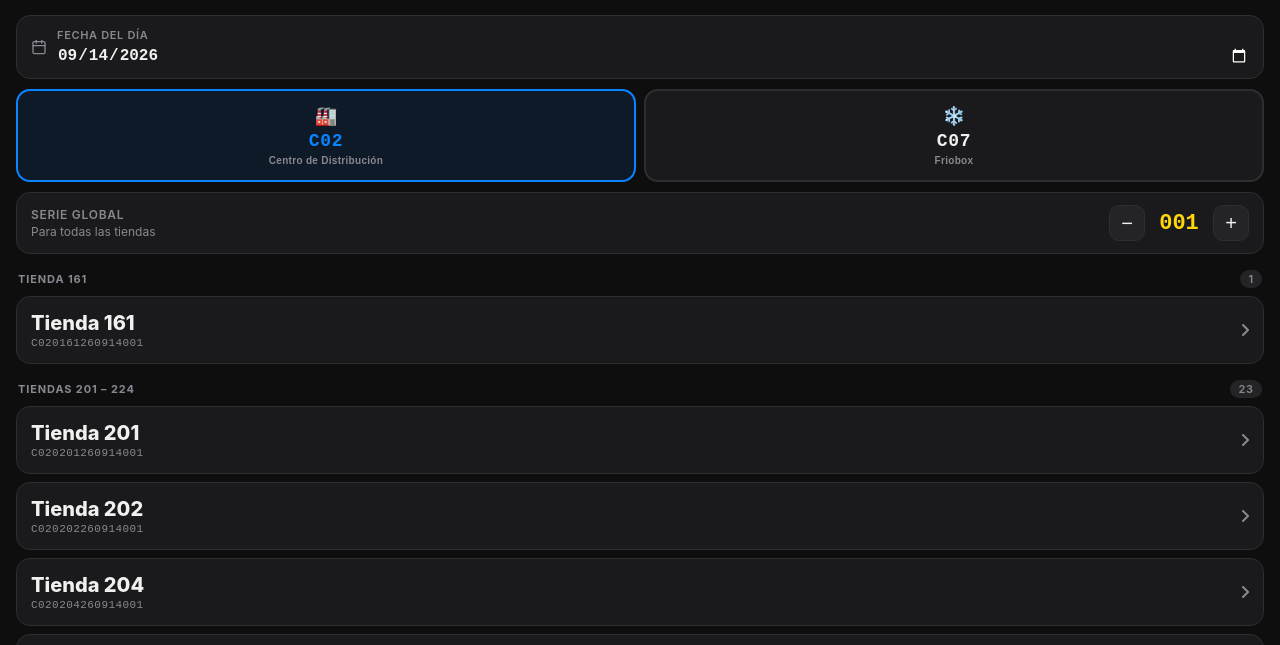
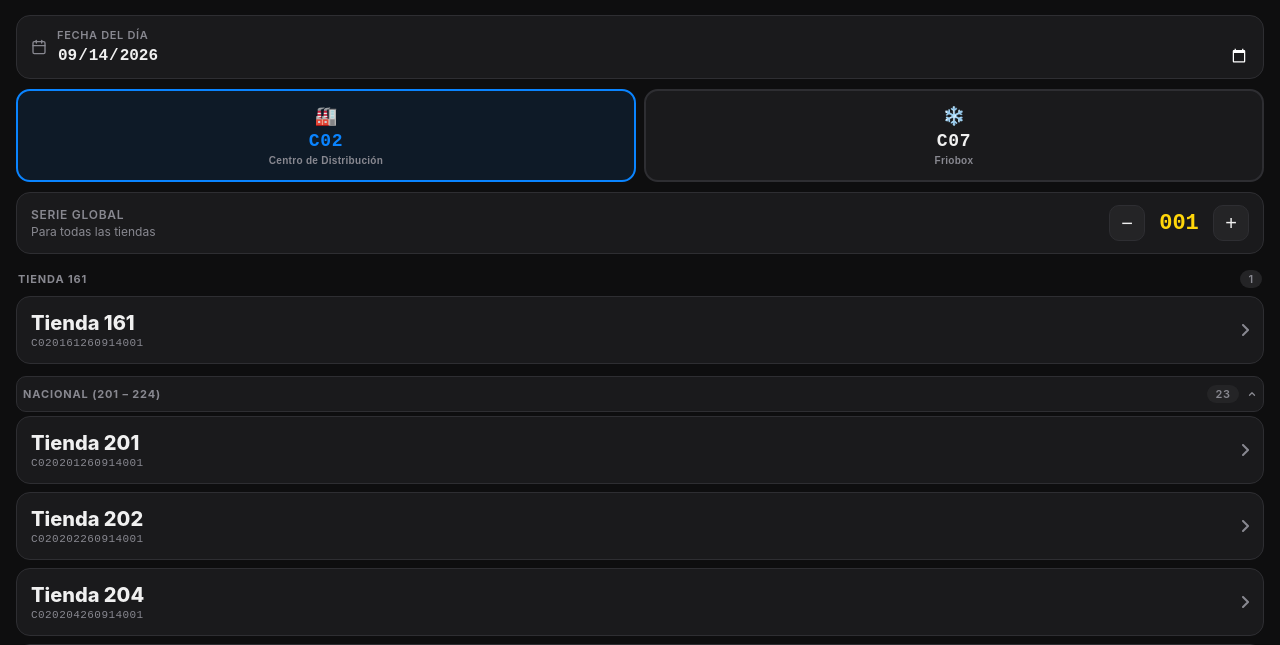
Before and after one commit to esmocpor/Barcode-generator, a plain HTML site: page index.html in a window 1280 px wide. Shown: the part 117-762 px from the top of the page. Drawn offline with Linux system fonts and the light colour scheme.

Commit message:
Update index.html

```diff
--- a/index.html
+++ b/index.html
@@ -67,6 +67,10 @@ header h1 { font-size: 22px; font-weight: 700; letter-spacing: -0.5px; }
 .tipo-almacen-btn.active .tipo-code { color: var(--blue); }
 .tipo-label { font-size: 10px; font-weight: 600; color: var(--muted); text-align: center; letter-spacing: 0.03em; }
 .sec-header { font-size: 11px; font-weight: 700; letter-spacing: 0.08em; text-transform: uppercase; color: var(--muted); margin: 16px 0 8px; padding: 0 2px; display: flex; align-items: center; justify-content: space-between; }
+.sec-header-toggle { cursor: pointer; padding: 8px 6px; margin: 12px 0 4px; background: var(--surface); border: 1px solid var(--border); border-radius: 10px; }
+.sec-header-toggle:active { background: var(--surface2); }
+.sec-chevron { transition: transform 0.2s ease; flex-shrink: 0; }
+.sec-chevron.open { transform: rotate(180deg); }
 .sec-count { font-size: 11px; font-weight: 600; color: var(--muted); background: var(--surface2); padding: 2px 8px; border-radius: 20px; }
 .tienda-item { background: var(--surface); border: 1px solid var(--border); border-radius: var(--radius); margin-bottom: 8px; overflow: hidden; cursor: pointer; transition: background 0.12s; }
 .tienda-item:active { background: var(--surface2); }
@@ -551,13 +555,17 @@
 <script src="https://cdn.jsdelivr.net/npm/jsbarcode@3.11.6/dist/JsBarcode.all.min.js"></script>
 <script src="https://cdn.jsdelivr.net/npm/html5-qrcode@2.3.8/html5-qrcode.min.js"></script>
 <script>
-const TIENDAS = [161,201,202,204,205,206,207,208,209,210,211,212,213,214,215,216,217,218,219,220,221,222,223,224,801,802,803,804,805,806,807,808,809,810,811,812,813,814,815,816,901,902,903,904,906,907,908,909,910,911];
+const TIENDAS = [161,201,202,204,205,206,207,208,209,210,211,212,213,214,215,216,217,218,219,220,221,222,223,224,801,802,803,804,805,806,807,808,809,810,811,812,813,814,815,816,901,902,903,904,906,907,908,909,910,911,913];
 const GRUPOS = [
-  { label: 'Tienda 161', items: [161] },
-  { label: 'Tiendas 201 – 224', items: TIENDAS.filter(t=>t>=201&&t<=224) },
-  { label: 'Tiendas 801 – 816', items: TIENDAS.filter(t=>t>=801&&t<=816) },
-  { label: 'Tiendas 901 – 911', items: TIENDAS.filter(t=>t>=901&&t<=911) },
+  { key: '161', label: 'Tienda 161', items: [161], collapsible: false },
+  { key: 'nacional', label: 'Nacional (201 – 224)', items: TIENDAS.filter(t=>t>=201&&t<=224), collapsible: true },
+  { key: 'jumbo', label: 'Jumbo (801 – 816)', items: TIENDAS.filter(t=>t>=801&&t<=816), collapsible: true },
+  { key: 'merca', label: 'Merca (901 – 913)', items: TIENDAS.filter(t=>t>=900&&t<=999), collapsible: true },
 ];
+
+// Estado de qué grupos están desplegados — todos abiertos por defecto (igual que
+// se veía antes), pero cada uno se pliega/despliega de forma independiente.
+let gruposExpandidos = { nacional: true, jumbo: true, merca: true };
 
 let globalSerie = 1;
 let tipoAlmacen = 'C02';
@@ -640,6 +648,24 @@ function buildCode(tienda, serie, fecha) {
   return tipoAlmacen + '0' + pad(tienda,3) + yyyy.slice(-2) + mm + dd + pad(serie,3);
 }
 
+function tiendaItemHtml(t, fecha) {
+  const code = buildCode(t, globalSerie, fecha);
+  return `<div class="tienda-item" onclick="openTienda(${t})">
+    <div class="tienda-main">
+      <div style="flex:1;">
+        <div class="tienda-num">Tienda ${t}</div>
+        <div class="tienda-code">${code}</div>
+      </div>
+      <svg class="tienda-arrow" width="7" height="12" viewBox="0 0 7 12" fill="none" stroke="currentColor" stroke-width="2" stroke-linecap="round"><polyline points="1 1 6 6 1 11"/></svg>
+    </div>
+  </div>`;
+}
+
+function toggleGrupo(key) {
+  gruposExpandidos[key] = !gruposExpandidos[key];
+  renderTiendas();
+}
+
 function renderTiendas() {
   const fecha = document.getElementById('cpFecha').value;
   const list = document.getElementById('tiendaList');
@@ -647,21 +673,22 @@ function renderTiendas() {
     list.innerHTML = '<div style="text-align:center;color:var(--muted);padding:30px 0;font-size:14px;">Selecciona una fecha para ver los códigos</div>';
     return;
   }
-  list.innerHTML = GRUPOS.map(g => `
-    <div class="sec-header"><span>${g.label}</span><span class="sec-count">${g.items.length}</span></div>
-    ${g.items.map(t => {
-      const code = buildCode(t, globalSerie, fecha);
-      return `<div class="tienda-item" onclick="openTienda(${t})">
-        <div class="tienda-main">
-          <div style="flex:1;">
-            <div class="tienda-num">Tienda ${t}</div>
-            <div class="tienda-code">${code}</div>
-          </div>
-          <svg class="tienda-arrow" width="7" height="12" viewBox="0 0 7 12" fill="none" stroke="currentColor" stroke-width="2" stroke-linecap="round"><polyline points="1 1 6 6 1 11"/></svg>
-        </div>
-      </div>`;
-    }).join('')}
-  `).join('');
+  list.innerHTML = GRUPOS.map(g => {
+    if (!g.collapsible) {
+      // La tienda 161 queda fuera de este cambio: siempre visible, sin botón.
+      return `<div class="sec-header"><span>${g.label}</span><span class="sec-count">${g.items.length}</span></div>
+        ${g.items.map(t => tiendaItemHtml(t, fecha)).join('')}`;
+    }
+    const abierto = !!gruposExpandidos[g.key];
+    return `<div class="sec-header sec-header-toggle" onclick="toggleGrupo('${g.key}')">
+        <span>${g.label}</span>
+        <span style="display:flex;align-items:center;gap:8px;">
+          <span class="sec-count">${g.items.length}</span>
+          <svg class="sec-chevron${abierto ? ' open' : ''}" width="10" height="10" viewBox="0 0 24 24" fill="none" stroke="currentColor" stroke-width="3" stroke-linecap="round" stroke-linejoin="round"><polyline points="6 9 12 15 18 9"/></svg>
+        </span>
+      </div>
+      ${abierto ? g.items.map(t => tiendaItemHtml(t, fecha)).join('') : ''}`;
+  }).join('');
 }
 
 function openTienda(t, keepAnden, keepModo) {
```
